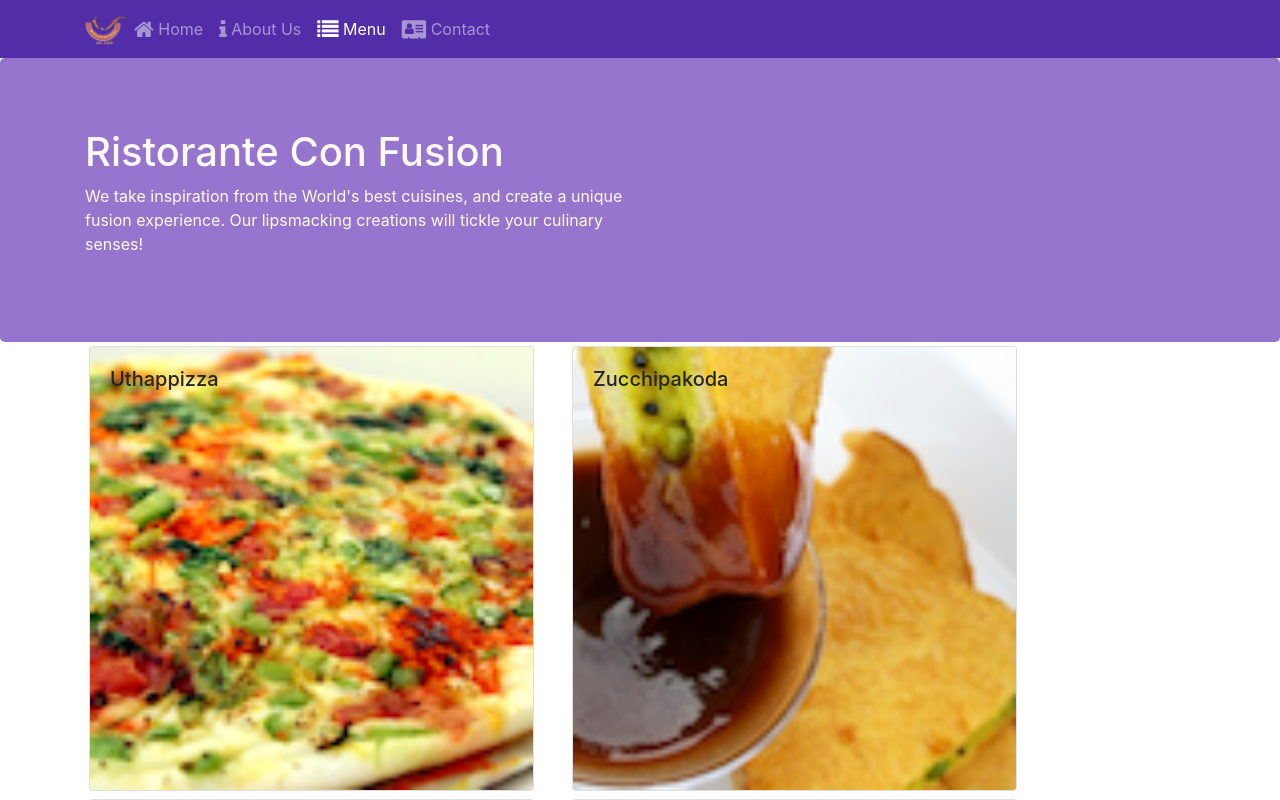
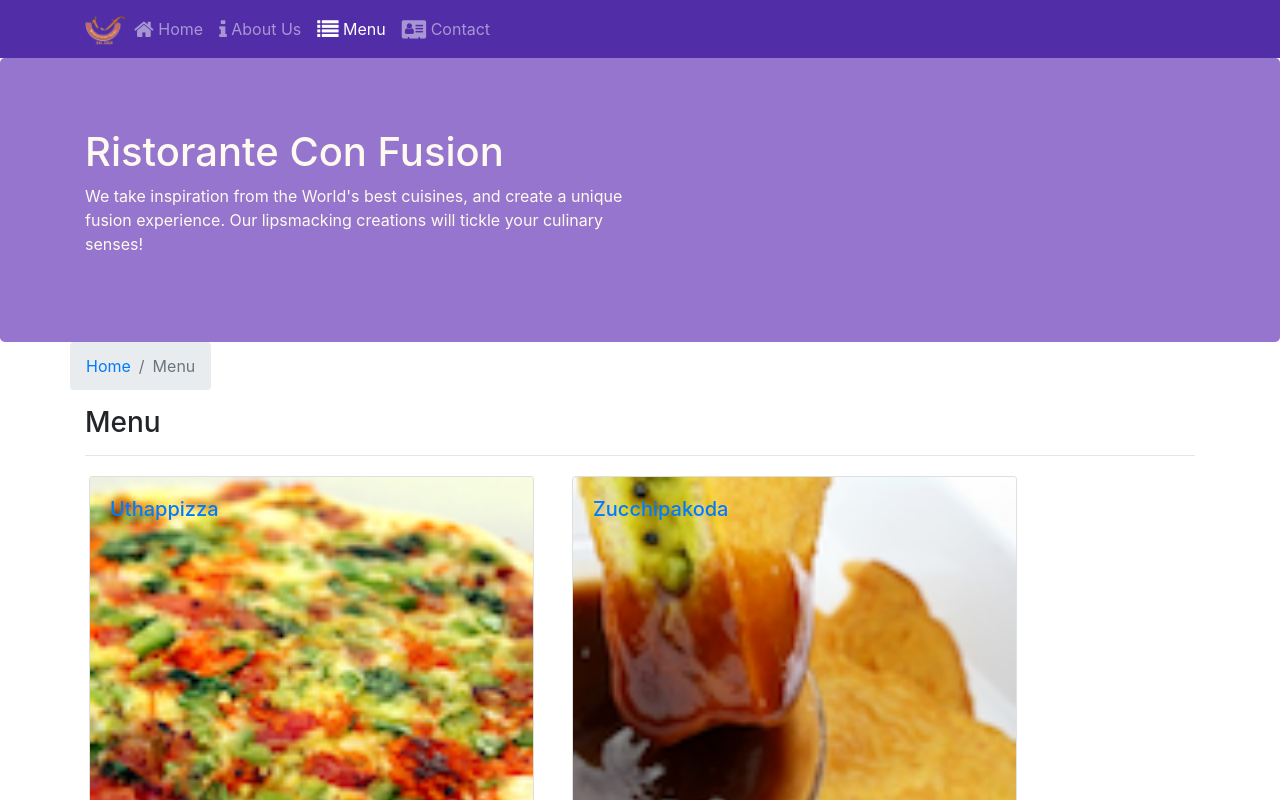
Before and after one commit to seldadg/React-Project, a React (Create React App) app: page /menu in a window 1280 px wide. Shown: the top 800 px of the page. Built offline with nearby package versions, Linux system fonts and the light colour scheme.

Commit message:
Single Page App Part 2

```diff
--- a/src/components/ContactComponent.js
+++ b/src/components/ContactComponent.js
@@ -1,9 +1,20 @@
 import React from 'react';
+import { Breadcrumb, BreadcrumbItem } from 'reactstrap';
+import { Link } from 'react-router-dom';
 
 function Contact(props) {
-    return(
+    return (
         <div className="container">
-            <div className="row row-content">
+            <div className="row">
+                <Breadcrumb>
+                    <BreadcrumbItem><Link to='/home'>Home</Link></BreadcrumbItem>
+                    <BreadcrumbItem active>Contact Us</BreadcrumbItem>
+                </Breadcrumb>
+                <div className="col-12">
+                    <h3>Contact Us</h3>
+                    <hr />
+                </div>
+            </div>
             <div className="col-12">
                 <h3>Location Information</h3>
             </div>
@@ -29,7 +40,6 @@
                 </div>
             </div>
         </div>
-        </div>
     );
 }
 
--- a/src/components/DishdetailComponent.js
+++ b/src/components/DishdetailComponent.js
@@ -1,11 +1,12 @@
 import React from 'react';
-import { Card, CardImg, CardText, CardBody, CardTitle } from 'reactstrap';
+import { Card, CardImg, CardText, CardBody, CardTitle, Breadcrumb, BreadcrumbItem } from 'reactstrap';
+import { Link } from 'react-router-dom';
 
-    function RenderDish ({dish}) {
+function RenderDish({ dish }) {
     return (
         <div className="col-12 col-md-5 m-1">
             <Card>
-                    <CardImg width="100%" src={dish.image} alt={dish.name}/>
+                <CardImg width="100%" src={dish.image} alt={dish.name} />
                 <CardBody>
                     <CardTitle>{dish.name}</CardTitle>
                     <CardText>{dish.description}</CardText>
@@ -15,7 +16,7 @@
     );
 };
 
-    function RenderComments ({comments}) {
+function RenderComments({ comments }) {
     if (comments) {
         return (
             <div className="col-12 col-md-5 m-1">
@@ -24,7 +25,7 @@
                     {comments.map((value, index) => {
                         return <li key={value.id}>
                             <p>{value.comment}</p>
-                                <p> -- {value.author}, {new Intl.DateTimeFormat('en-US', { year: 'numeric', month: 'short', day: '2-digit'}).format(new Date(Date.parse(value.date)))}</p>
+                            <p> -- {value.author}, {new Intl.DateTimeFormat('en-US', { year: 'numeric', month: 'short', day: '2-digit' }).format(new Date(Date.parse(value.date)))}</p>
                         </li>
                     })}
                 </ul>
@@ -38,10 +39,21 @@
         return (
             <div className="container">
                 <div className="row">
-                        <RenderDish dish={props.dish}/>
-                        <RenderComments comments={props.dish.comments}/>
+                    <Breadcrumb>
+                        <BreadcrumbItem><Link to='/menu'>Menu</Link></BreadcrumbItem>
+                        <BreadcrumbItem active>{props.dish.name}</BreadcrumbItem>
+                    </Breadcrumb>
+                    <div className="col-12">
+                        <h3>{props.dish.name}</h3>
+                        <hr />
                     </div>
                 </div>
+                <div className="row">
+                    <RenderDish dish={props.dish} />
+                    <RenderComments comments={props.comments} />
+                </div>
+            </div>
+
         );
     } else {
         return (
@@ -51,76 +63,3 @@
 }
 
 export default DishDetail;
-
-
-
-// class DishDetail extends Component {
-
-//     // constructor(props) {
-//     //     super(props);
-//     //     this.state = {
-//     //         selectedDish: null
-//     //     }
-//     // }
-
-//     // onDishSelect(dish) {
-//     //     this.setState({ selectedDish: dish });
-//     // }
-
-//     renderComment(comment) {
-
-//         if (comment != null) {
-//             const comments = comment.map(comm => {
-//                 return (
-//                     <li key={comm.id}>
-//                         <div>
-//                             <p>{comm.comment}</p>
-//                             <p>--{comm.author}, {new Intl.DateTimeFormat('en-US', { year: 'numeric', month: 'short', day: '2-digit' }).format(new Date(Date.parse(comm.date)))}</p>
-//                         </div>
-//                     </li>
-//                 )
-//             })
-//             return (comments);
-//         }
-//         else {
-//             return (
-//                 <div></div>
-//             )
-//         }
-
-
-//     }
-
-//     render() {
-//         const dish = this.props.selectedDish;
-
-//         if (dish != null) {
-//             return (
-//                 <div className="row">
-//                     <div className="col-12 col-md-5 m-1">
-//                         <Card>
-//                             <CardImg width="100%" src={dish.image} alt={dish.name} />
-//                             <CardBody>
-//                                 <CardTitle><h3>{dish.name}</h3></CardTitle>
-//                                 <CardText>{dish.description}</CardText>
-//                             </CardBody>
-//                         </Card>
-//                     </div>
-//                     <div className="col-12 col-md-5 m-1">
-//                         <h4>Comments</h4>
-//                         <ul className="list-unstyled">
-//                             {this.renderComment(dish.comments)}
-//                         </ul>
-//                     </div>
-//                 </div>
-
-//             );
-//         }
-//         else {
-//             return (
-//                 <div></div>
-//             );
-//         }
-//     }
-// }
-// export default DishDetail;
--- a/src/components/MainComponent.js
+++ b/src/components/MainComponent.js
@@ -1,5 +1,6 @@
 import React, {Component} from 'react';
 import Menu from './MenuComponent';
+import DishDetail from './DishdetailComponent';
 import Header from './HeaderComponent';
 import Footer from './FooterComponent';
 import Home from './HomeComponent';
@@ -33,12 +34,22 @@
                 />
             )
         }
+
+        const DishWithId = ({match}) => {
+            return(
+                <DishDetail dish={this.state.dishes.filter((dish) => dish.id === parseInt(match.params.dishId,10))[0]}
+                comments={this.state.comments.filter((comment) => comment.dishId === parseInt(match.params.dishId,10))}
+                />
+            );
+        }
+
         return (
             <div>
                 <Header />
                 <Switch>
                     <Route path="/home" component={HomePage} />
                     <Route exact path="/menu" component={() => <Menu dishes={this.state.dishes} />} />
+                    <Route path="/menu/:dishId" component={DishWithId} />
                     <Route exact path="/contact" component={Contact} />
                     <Redirect to="/home" />
                 </Switch>
--- a/src/components/MenuComponent.js
+++ b/src/components/MenuComponent.js
@@ -1,14 +1,17 @@
 import React from 'react';
-import { Card, CardImg, CardImgOverlay, CardTitle } from 'reactstrap';
+import { Card, CardImg, CardImgOverlay, CardTitle, Breadcrumb, BreadcrumbItem } from 'reactstrap';
+import { Link } from 'react-router-dom';
 
 
-function RenderMenuItem ({ dish, onClick }) {
+function RenderMenuItem({ dish, onClick }) {
     return (
-        <Card onClick={() => onClick(dish.id)}>
-            <CardImg width="100%" src={dish.image} alt={dish.name} />
-            <CardImgOverlay >
-                <CardTitle>{dish.name}</CardTitle>
-            </CardImgOverlay>
+        <Card>
+            <Link to={`/menu/${dish.id}`}>
+                <CardImg width="100%" src={dish.image} alt={dish.name} />
+                <CardImgOverlay >
+                    <CardTitle>{dish.name}</CardTitle>
+                </CardImgOverlay>
+            </Link>
         </Card>
     );
 }
@@ -17,7 +20,7 @@
     const menu = props.dishes.map((dish) => {
         return (
             <div key={dish.id} className="col-12 col-md-5 m-1">
-                <RenderMenuItem dish={dish} onClick={props.onClick} />
+                <RenderMenuItem dish={dish} />
             </div>
         );
     });
@@ -25,6 +28,16 @@
 
     return (
         <div className="container">
+            <div className="row">
+                <Breadcrumb>
+                    <BreadcrumbItem><Link to='/home'>Home</Link></BreadcrumbItem>
+                    <BreadcrumbItem active>Menu</BreadcrumbItem>
+                </Breadcrumb>
+                <div className="col-12">
+                    <h3>Menu</h3>
+                    <hr />
+                </div>
+            </div>
             <div className="row">
                 {menu}
             </div>
```
Lines whose indentation alone changed are shown as unchanged.
